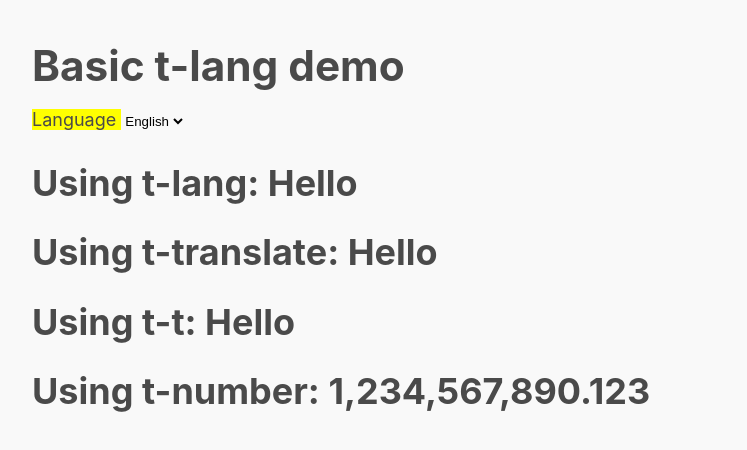
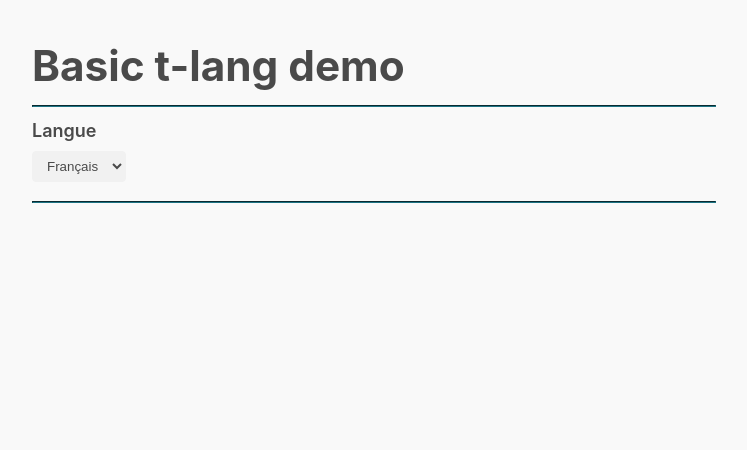
Before and after one commit to Tangerine-Community/translation-web-component, a website built with Vite: page demo/index.html in a window 1280 px wide. Shown: the whole page, without its empty margins (266-1013 px from the left). Built offline with nearby package versions, Linux system fonts and the light colour scheme.

Commit message:
📝 demo/index.html: update language attribute to 'fr' for French localization 📝 demo/index.html: replace t-translate.js with t-option.js for language options 📝 translation-web-component.js: refactor code for better readability and maintainability 📝 index.html: remove redundant t-select styles and update t-select usage 📝 index.html: remove redundant t-select styles and update t-select usage 📝 index.js: update export statements to use double quotes instead of single quotes 📝 t-lang.js: refactor TLang class to improve performance and readability 📝 t-option.js: create TOption class to handle language options in a more efficient way 🔧 vite.config.js: update file paths and configurations for Vite build system

```diff
--- a/demo/index.html
+++ b/demo/index.html
@@ -1,5 +1,5 @@
 <!doctype html>
-<html lang="en">
+<html lang="fr">
   <head>
     <meta charset="utf-8">
     <meta
@@ -8,58 +8,72 @@
     >
     <title>t-lang demo</title>
     <script type="module" src="../t-lang.js"></script>
-    <script type="module" src="../t-translate.js"></script>
-    <script type="module" src="../t-t.js"></script>
-    <script type="module" src="../t-number.js"></script>
-    <script type="module" src="../t-select.js"></script>
-    <style>
-    t-select {
-      --t-select_label_background: yellow;
-    }
-    </style>
+    <script type="module" src="../t-option.js"></script>
     <link rel="stylesheet" href="/style/sakura.css" type="text/css">
   </head>
   <body>
-    <div class="vertical-section-container centered">
+    <div>
       <h1>Basic t-lang demo</h1>
-      <style>
-      t-select {
-        --t-select_label_background: yellow;
-      }
-      </style>
-      <t-select current-language-code="fr">
-        <t-translate slot="label">Language</t-translate>
-      </t-select>
-      <h2>
-        Using t-lang:
-        <t-lang en>Hello</t-lang>
-        <t-lang fr>Bonjour</t-lang>
-        <t-lang bn>হ্যালো</t-lang>
-        <t-lang ar>العربية"</t-lang>
-      </h2>
-      <h2>
-        Using t-translate:
-        <t-translate>Hello</t-translate>
-      </h2>
-      <h2>
-        Using t-t:
-        <t-t>Hello</t-t>
-      </h2>
-      <h2>
-        Using t-number:
-        <t-number>1,234,567,890.123</t-number>
-      </h2>
+      <hr>
+      <label for="lang">
+        <t-lang data-en>Language</t-lang>
+        <t-lang data-fr>Langue</t-lang>
+        <t-lang data-bn>ভাষা</t-lang>
+        <t-lang data-ar>لغة</t-lang>
+      </label>
+      <select id="lang">
+        <option
+          is="t-option"
+          value="en"
+          data-en="English"
+          data-fr="Anglaise"
+          data-bn="ইংরেজি"
+          data-ar="إنجليزي"
+        >
+          English
+        </option>
+        <option
+          is="t-option"
+          value="fr"
+          data-en="French"
+          data-fr="Français"
+          data-bn="ফরাসি"
+          data-ar="فرنسي"
+          selected
+        >
+          French
+        </option>
+        <option
+          is="t-option"
+          value="bn"
+          data-en="Bengali"
+          data-fr="Bengali"
+          data-bn="বাংলা"
+          data-ar="البنغالية"
+        >
+          Bengali
+        </option>
+        <option
+          is="t-option"
+          value="ar"
+          data-en="Arabic"
+          data-fr="Arabe"
+          data-bn="আরবি"
+          data-ar="العربية"
+        >
+          Arabic
+        </option>
+      </select>
+      <hr>
     </div>
   </body>
 
   <script>
-  // catch the t-select lang-change event
-  document.body.addEventListener("lang-change", () => {
-    const tSelect = document.querySelector("t-select");
-    if (tSelect && tSelect.currentLanguageDirection) {
-      document.querySelector("body").style.direction =
-        tSelect.currentLanguageDirection;
-    }
-  });
+  (() => {
+    const langSelect = document.getElementById("lang");
+    langSelect.addEventListener("change", () => {
+      document.documentElement.lang = langSelect.value;
+    });
+  })();
   </script>
 </html>
--- a/t-lang.js
+++ b/t-lang.js
@@ -1,33 +1,43 @@
-/**
- * `t-lang`
- * Displays contents only if the document language matches one of its attributes.
- */
 export class TLang extends HTMLElement {
   constructor() {
     super();
-    // Binding the listener once so it can be removed if the element is destroyed
-    this._onLangChange = () => this.render();
+    this._onMutation = () => this.render();
   }
 
   connectedCallback() {
+    // 1. Self-contained observer for the <html> tag
+    this._observer = new MutationObserver(this._onMutation);
+    this._observer.observe(document.documentElement, {
+      attributes: true,
+      attributeFilter: ["lang"],
+    });
+
+    // 2. Initial render
     this.render();
-    document.body.addEventListener("lang-change", this._onLangChange);
+  }
+
+  render() {
+    // Get base lang (e.g., 'fr' from 'fr-CA')
+    const currentLang = (document.documentElement.lang || "en")
+      .toLowerCase()
+      .split("-")[0];
+
+    // Check if the currentLang exists in the dataset (e.g., data-fr)
+    // dataset[currentLang] will be "" (truthy) if the attribute exists
+    const isMatch = this.dataset[currentLang] !== undefined;
+
+    // Toggle visibility and accessibility
+    this.hidden = !isMatch;
+    this.setAttribute("aria-hidden", (!isMatch).toString());
+
+    // Ensure display isn't overwritten if we want it to be inline
+    if (isMatch && this.style.display === "none") {
+      this.style.display = "";
+    }
   }
 
   disconnectedCallback() {
-    document.body.removeEventListener("lang-change", this._onLangChange);
-  }
-
-  render() {
-    const currentLang = document.documentElement.lang.toLowerCase();
-    const isMatched = this.hasAttribute(currentLang);
-    if (isMatched) {
-      this.removeAttribute("hidden");
-      this.setAttribute("aria-hidden", "false");
-    } else {
-      this.setAttribute("hidden", "");
-      this.setAttribute("aria-hidden", "true");
-    }
+    if (this._observer) this._observer.disconnect();
   }
 }
 
--- a/t-option.js
+++ b/t-option.js
@@ -0,0 +1,52 @@
+export class TOption extends HTMLOptionElement {
+  constructor() {
+    super();
+    this._onMutation = () => this.render();
+  }
+
+  connectedCallback() {
+    // 1. Browser protection
+    this.setAttribute("translate", "no");
+
+    // 2. Capture default text via dataset if not already set
+    Promise.resolve().then(() => {
+      if (!this.dataset.default) {
+        this.dataset.default = this.innerText.trim();
+      }
+      this.render();
+    });
+
+    // 3. Self-contained observer
+    this._observer = new MutationObserver(this._onMutation);
+    this._observer.observe(document.documentElement, {
+      attributes: true,
+      attributeFilter: ["lang"],
+    });
+  }
+
+  render() {
+    // Current document language (e.g., "fr")
+    const currentLang = (document.documentElement.lang || "en")
+      .toLowerCase()
+      .split("-")[0];
+
+    // Dataset keys are camelCased (e.g., data-en -> dataset.en)
+    // We access the key dynamically using bracket notation
+    const translation = this.dataset[currentLang];
+    const defaultValue = this.dataset.default;
+
+    const targetText = translation || defaultValue;
+
+    if (targetText && this.innerText !== targetText) {
+      this.innerText = targetText;
+    }
+  }
+
+  disconnectedCallback() {
+    if (this._observer) {
+      this._observer.disconnect();
+    }
+  }
+}
+
+window.customElements.define("t-option", TOption, { extends: "option" });
--- a/vite.config.js
+++ b/vite.config.js
@@ -1,7 +1,7 @@
-import { defineConfig } from 'vite';
-import { resolve } from 'path';
-import { fileURLToPath } from 'url';
-import { dirname } from 'path';
+import { defineConfig } from "vite";
+import { resolve } from "path";
+import { fileURLToPath } from "url";
+import { dirname } from "path";
 
 // This replicates __dirname for ESM
 const __filename = fileURLToPath(import.meta.url);
@@ -10,17 +10,17 @@ const __dirname = dirname(__filename);
 export default defineConfig({
   build: {
     lib: {
-      entry: resolve(__dirname, 'index.js'),
-      name: 'TangerineTranslation',
-      fileName: 'translation-web-component',
-      formats: ['es'] // Modern browsers use ES modules
+      entry: resolve(__dirname, "index.js"),
+      name: "TangerineTranslation",
+      fileName: "translation-web-component",
+      formats: ["es"], // Modern browsers use ES modules
     },
     rollupOptions: {
       external: [],
       output: {
-        globals: {}
-      }
-    }
+        globals: {},
+      },
+    },
   },
   server: {
     open: "/demo/index.html", // Point this to your demo/example page
```
Also changed, not shown: index.html (+2 -8 lines), index.js (+4 -4 lines), dist/translation-web-component.js.
